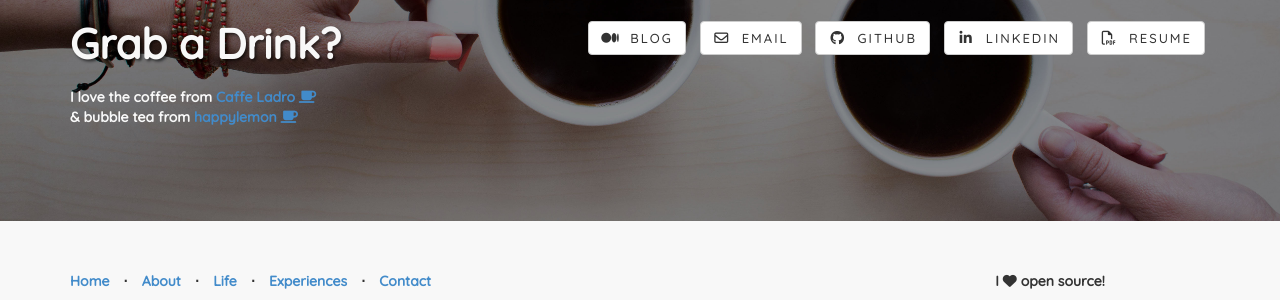
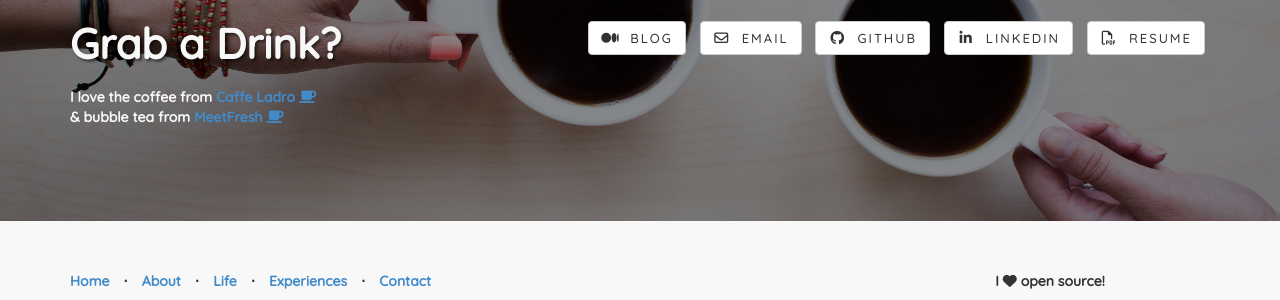
Before and after one commit to jawang94/jawang94.github.io, a Jekyll site: the page built from index.html, in a window 1280 px wide and 900 px high, scrolled down 2933 px. Shown: the part 458-758 px from the top of the window. Built offline with Jekyll 4.4.1, drawn with Linux system fonts in a browser that asks for light colours; nearby versions of some CDN libraries.

Commit message:
contact update

```diff
--- a/_includes/contact.html
+++ b/_includes/contact.html
@@ -13,7 +13,7 @@
             <br />
             & bubble tea from
             <a href="http://www.meetfresh.us/en" target="_blank"
-              >happylemon <i class="fa fa-coffee"></i
+              >MeetFresh <i class="fa fa-coffee"></i
             ></a>
           </p>
         </div>
```
